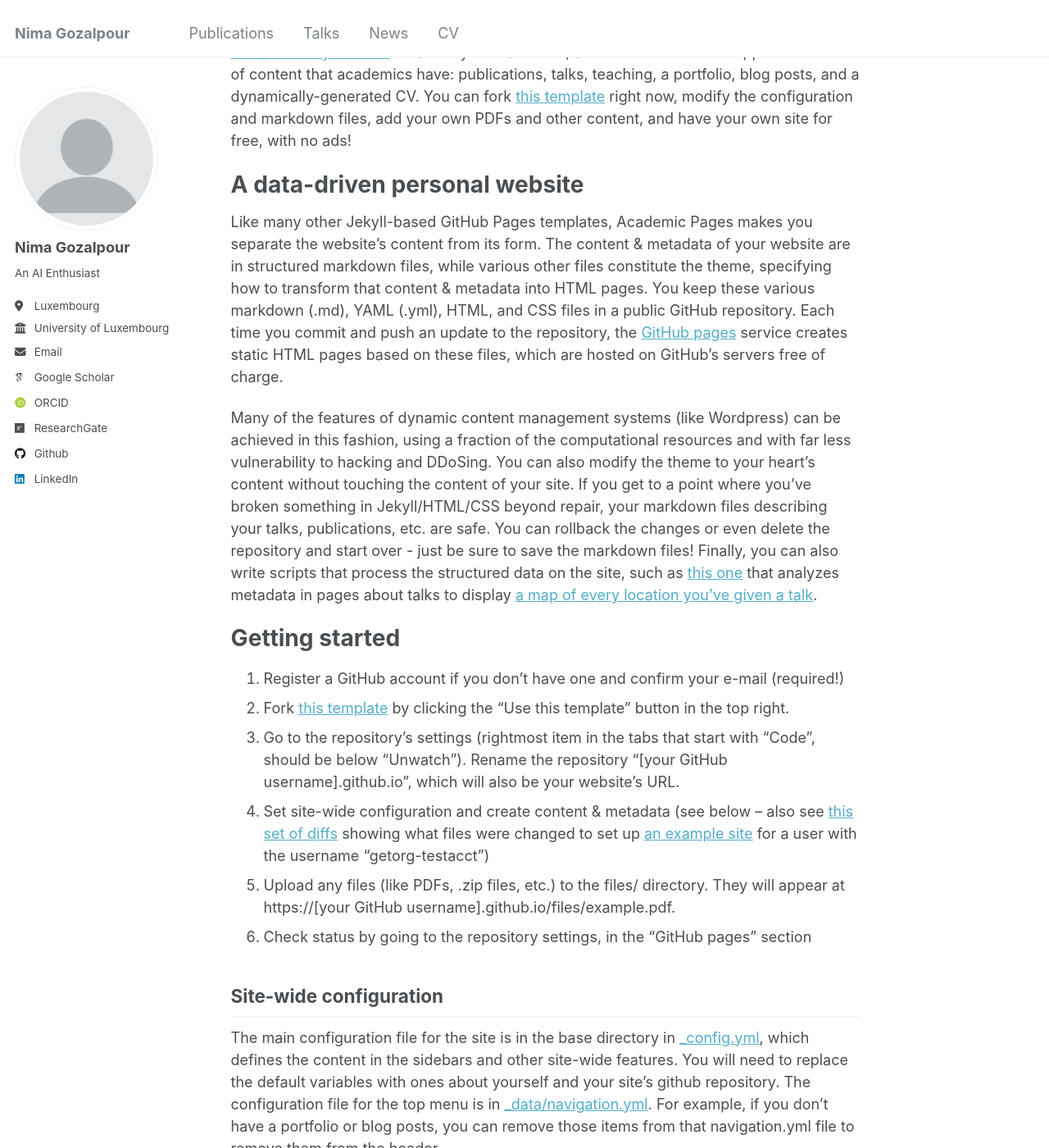
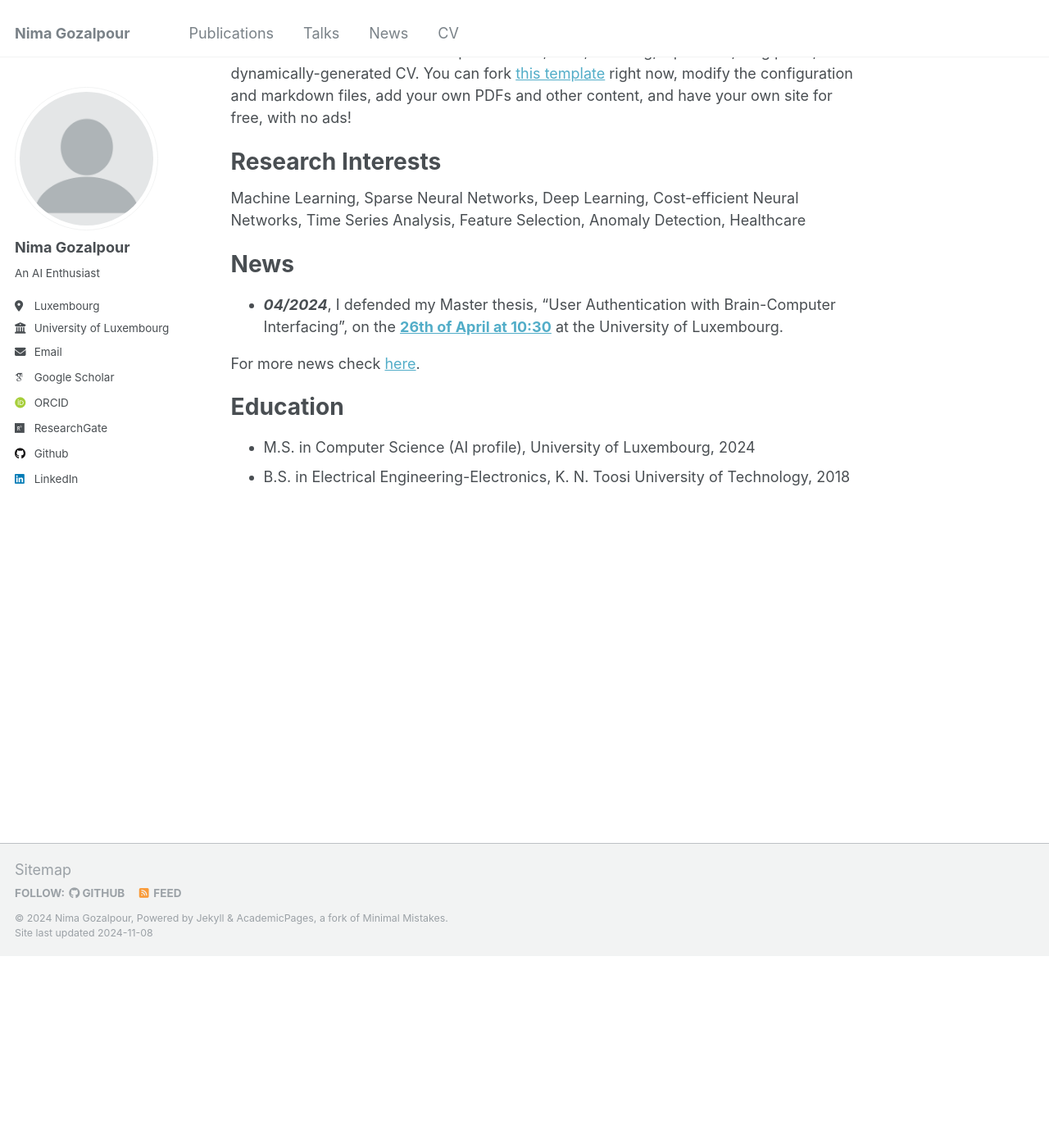
Before and after one commit to NimaGozalpour/NimaGozalpour.github.io, a Jekyll site: the page built from _pages/about.md, in a window 1280 px wide and 1400 px high, scrolled down 234 px. Shown: the whole window at 82% size. Built offline with Jekyll 4.4.1, drawn with Linux system fonts in a browser that asks for light colours; some web fonts are replaced; some of the changed text lies outside the part shown.

Commit message:
about.md is updated

```diff
--- a/_pages/about.md
+++ b/_pages/about.md
@@ -1,6 +1,6 @@
 ---
 permalink: /
-title: "Academic Pages is a ready-to-fork GitHub Pages template for academic personal websites"
+title: "About me"
 author_profile: true
 redirect_from:
   - /about/
@@ -9,41 +9,44 @@ redirect_from:
 
 This is the front page of a website that is powered by the [Academic Pages template](https://github.com/academicpages/academicpages.github.io) and hosted on GitHub pages. [GitHub pages](https://pages.github.com) is a free service in which websites are built and hosted from code and data stored in a GitHub repository, automatically updating when a new commit is made to the repository. This template was forked from the [Minimal Mistakes Jekyll Theme](https://mmistakes.github.io/minimal-mistakes/) created by Michael Rose, and then extended to support the kinds of content that academics have: publications, talks, teaching, a portfolio, blog posts, and a dynamically-generated CV. You can fork [this template](https://github.com/academicpages/academicpages.github.io) right now, modify the configuration and markdown files, add your own PDFs and other content, and have your own site for free, with no ads!
 
-A data-driven personal website
+Research Interests
 ======
-Like many other Jekyll-based GitHub Pages templates, Academic Pages makes you separate the website's content from its form. The content & metadata of your website are in structured markdown files, while various other files constitute the theme, specifying how to transform that content & metadata into HTML pages. You keep these various markdown (.md), YAML (.yml), HTML, and CSS files in a public GitHub repository. Each time you commit and push an update to the repository, the [GitHub pages](https://pages.github.com/) service creates static HTML pages based on these files, which are hosted on GitHub's servers free of charge.
 
-Many of the features of dynamic content management systems (like Wordpress) can be achieved in this fashion, using a fraction of the computational resources and with far less vulnerability to hacking and DDoSing. You can also modify the theme to your heart's content without touching the content of your site. If you get to a point where you've broken something in Jekyll/HTML/CSS beyond repair, your markdown files describing your talks, publications, etc. are safe. You can rollback the changes or even delete the repository and start over - just be sure to save the markdown files! Finally, you can also write scripts that process the structured data on the site, such as [this one](https://github.com/academicpages/academicpages.github.io/blob/master/talkmap.ipynb) that analyzes metadata in pages about talks to display [a map of every location you've given a talk](https://academicpages.github.io/talkmap.html).
+Machine Learning, Sparse Neural Networks, Deep Learning, Cost-efficient Neural Networks, Time Series Analysis, Feature Selection, Anomaly Detection, Healthcare
 
-Getting started
+
+News
 ======
-1. Register a GitHub account if you don't have one and confirm your e-mail (required!)
-1. Fork [this template](https://github.com/academicpages/academicpages.github.io) by clicking the "Use this template" button in the top right.
-1. Go to the repository's settings (rightmost item in the tabs that start with "Code", should be below "Unwatch"). Rename the repository "[your GitHub username].github.io", which will also be your website's URL.
-1. Set site-wide configuration and create content & metadata (see below -- also see [this set of diffs](http://archive.is/3TPas) showing what files were changed to set up [an example site](https://getorg-testacct.github.io) for a user with the username "getorg-testacct")
-1. Upload any files (like PDFs, .zip files, etc.) to the files/ directory. They will appear at https://[your GitHub username].github.io/files/example.pdf.
-1. Check status by going to the repository settings, in the "GitHub pages" section
 
-Site-wide configuration
-------
-The main configuration file for the site is in the base directory in [_config.yml](https://github.com/academicpages/academicpages.github.io/blob/master/_config.yml), which defines the content in the sidebars and other site-wide features. You will need to replace the default variables with ones about yourself and your site's github repository. The configuration file for the top menu is in [_data/navigation.yml](https://github.com/academicpages/academicpages.github.io/blob/master/_data/navigation.yml). For example, if you don't have a portfolio or blog posts, you can remove those items from that navigation.yml file to remove them from the header.
+-  ***04/2024***, I defended my Master thesis, "User Authentication with Brain-Computer Interfacing", on the [**26th of April at 10:30**](https://www.example.com) at the University of Luxembourg.
 
-Create content & metadata
-------
-For site content, there is one markdown file for each type of content, which are stored in directories like _publications, _talks, _posts, _teaching, or _pages. For example, each talk is a markdown file in the [_talks directory](https://github.com/academicpages/academicpages.github.io/tree/master/_talks). At the top of each markdown file is structured data in YAML about the talk, which the theme will parse to do lots of cool stuff. The same structured data about a talk is used to generate the list of talks on the [Talks page](https://academicpages.github.io/talks), each [individual page](https://academicpages.github.io/talks/2012-03-01-talk-1) for specific talks, the talks section for the [CV page](https://academicpages.github.io/cv), and the [map of places you've given a talk](https://academicpages.github.io/talkmap.html) (if you run this [python file](https://github.com/academicpages/academicpages.github.io/blob/master/talkmap.py) or [Jupyter notebook](https://github.com/academicpages/academicpages.github.io/blob/master/talkmap.ipynb), which creates the HTML for the map based on the contents of the _talks directory).
+<!---
+#-  ***09/2024***, I presented our paper paper, "Adaptive Sparsity Level during Training for Efficient Time Series Forecasting with Transformers" at [**ECML-PKDD 2024**](https://arxiv.org/pdf/2305.18382). Please find the presentation slides [here](https://github.com/zahraatashgahi/zahraatashgahi.github.io/blob/master/files/presentations/2024/PALS.pptx).
+#-  ***07/2024***, Our paper, "Unveiling the Power of Sparse Neural Networks for Feature Selection" has been accepted at **ECAI 2024**.
+#-  ***06/2024***, I will be joining the IKEA AI lab as a Data Scientist as of October 2024.
+-  ***06/2024***, Our paper, "Adaptive Sparsity Level during Training for Efficient Time Series Forecasting with Transformers" has been accepted at [**ECML-PKDD 2024**](https://arxiv.org/pdf/2305.18382).
+-  ***04/2024***, I defended my Ph.D. thesis, "Advancing Efficiency in Neural Networks through Sparsity and Feature Selection", on the [**30th of April at 16:30**](https://www.utwente.nl/en/education/tgs/currentcandidates/phd/calendar/2024/4/1448468/phd-defence-zahra-atashgahi-advancing-efficiency-in-neural-networks-through-sparsity-and-feature-selection) at the University of Twente.
+-  ***01/2024***, Our paper, "Supervised Feature Selection via Ensemble Gradient Information from Sparse Neural Networks" has been accepted at [**AISTATS 2024**](https://proceedings.mlr.press/v238/liu24f/liu24f.pdf).
+- ***05/2023***, My doctoral consortium paper has been accepted for publication at [**IJCAI 2023**](https://www.ijcai.org/proceedings/2023/810).
+- ***05/2023***, our tutorial “T27: Sparse Training for Supervised, Unsupervised, Continual, and Deep Reinforcement Learning with Deep Neural Networks” has been accepted at [**IJCAI 2023**](https://ijcai-23.org/tutorials/).
+- ***05/2023***, We organized [**ICLR 2023** Workshop on Sparsity in Neural Networks](https://www.sparseneural.net/home) in Kigali, Rwanda on May 5th 2023.
+- ***04/2023***, I have been accepted for a 3-month Ph.D. internship at [**Booking.com**](https://booking.com) starting from July 2023.
+-  ***03/2023***, I gave a talk at TrustML Young Scientist Seminars organized by RIKEN-AIP center on "Learning Efficiently from Data using Sparse Neural Networks"
+([Link](https://trustmlresearch.github.io/seminar-talks/index_Zahra_Atashgahi.html)).
+-  ***01/2023***, I've started my research visit at the University of Cambridge, **van der Schaar Lab**, under the supervision of **Prof. Dr. Mihaela van der Schaar**
+-  ***01/2023***, Our paper, "Supervised Feature Selection with Neuron Evolution in Sparse Neural Networks" has been accepted at **TMLR journal** ([OpenReview](https://openreview.net/forum?id=GcO6ugrLKp), [code](https://github.com/zahraatashgahi/NeuroFS)).
+-  ***09/2022***, Our paper, "Where to pay attention in sparse training for feature selection?" has been accepted at **NeurIPS 2022** ([OpenReview](https://openreview.net/forum?id=xWvI9z37Xd)).
+-  ***07/2022***, Our paper, "A Brain-inspired Algorithm for Training Highly Sparse Neural Networks" got accepted for publication in **Machine Learning Journal (ECML-PKDD 2022 journal track)**.  Find more information [here](https://zahraatashgahi.github.io/publication/2022-07-04-CTRE). ([paper](https://arxiv.org/abs/1903.07138), [code](https://github.com/zahraatashgahi/CTRE))
+- ***04/2022***, our tutorial “Sparse Neural Networks Training” has been accepted at **ECMLPKDD 2022 conference**. Find more information [here](https://sites.google.com/view/ecmlpkdd2022--sparse-training/home).
+- ***01/2022***, Our paper, "Deep Ensembling with No Overhead for either Training or Testing: The All-Round Blessings of Dynamic Sparsity" has been accepted at **ICLR 2022**. To find more information check [here](https://zahraatashgahi.github.io/publication/2021-06-28-FreeTickets).
+- ***09/2021***, Our paper, "Sparse Training via Boosting Pruning Plasticity with Neuroregeneration" has been accepted at **NeurIPS 2021**. To find more information check [here](https://zahraatashgahi.github.io/publication/2021-06-19-Sparse-Training-via-Boosting-Pruning-Plasticity-with-Neuroregeneration).
+- ***07/2021***, Our manuscript, "Quick and Robust Feature Selection: the Strength of Energy-efficient Sparse Training for Autoencoders" has been accepted for publication in **Machine Learning Journal (ECML-PKDD 2022 journal track)**. Find more information [here](https://zahraatashgahi.github.io/publication/2022-01-01-QuickSelection).  ([paper](https://arxiv.org/abs/2012.00560), [code](https://github.com/zahraatashgahi/QuickSelection))
+--->
+For more news check [here](https://nimagozalpour.github.io/news/).
 
-**Markdown generator**
 
-The repository includes [a set of Jupyter notebooks](https://github.com/academicpages/academicpages.github.io/tree/master/markdown_generator
-) that converts a CSV containing structured data about talks or presentations into individual markdown files that will be properly formatted for the Academic Pages template. The sample CSVs in that directory are the ones I used to create my own personal website at stuartgeiger.com. My usual workflow is that I keep a spreadsheet of my publications and talks, then run the code in these notebooks to generate the markdown files, then commit and push them to the GitHub repository.
 
-How to edit your site's GitHub repository
-------
-Many people use a git client to create files on their local computer and then push them to GitHub's servers. If you are not familiar with git, you can directly edit these configuration and markdown files directly in the github.com interface. Navigate to a file (like [this one](https://github.com/academicpages/academicpages.github.io/blob/master/_talks/2012-03-01-talk-1.md) and click the pencil icon in the top right of the content preview (to the right of the "Raw | Blame | History" buttons). You can delete a file by clicking the trashcan icon to the right of the pencil icon. You can also create new files or upload files by navigating to a directory and clicking the "Create new file" or "Upload files" buttons.
-
-Example: editing a markdown file for a talk
-![Editing a markdown file for a talk](/images/editing-talk.png)
-
-For more info
-------
-More info about configuring Academic Pages can be found in [the guide](https://academicpages.github.io/markdown/), the [growing wiki](https://github.com/academicpages/academicpages.github.io/wiki), and you can always [ask a question on GitHub](https://github.com/academicpages/academicpages.github.io/discussions). The [guides for the Minimal Mistakes theme](https://mmistakes.github.io/minimal-mistakes/docs/configuration/) (which this theme was forked from) might also be helpful.
+Education
+======
+* M.S. in Computer Science (AI profile), University of Luxembourg, 2024
+* B.S. in Electrical Engineering-Electronics, K. N. Toosi University of Technology, 2018
```
